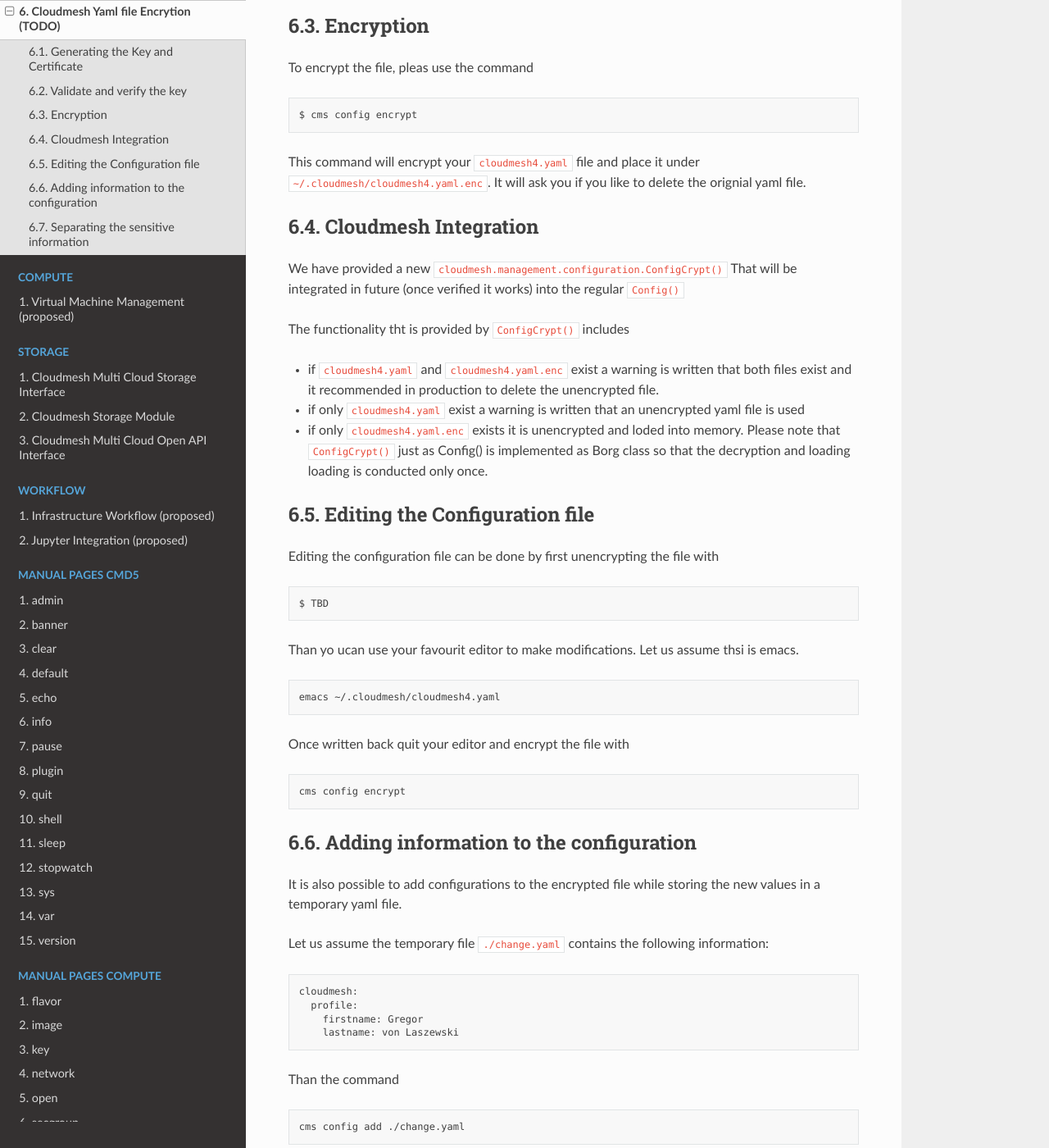
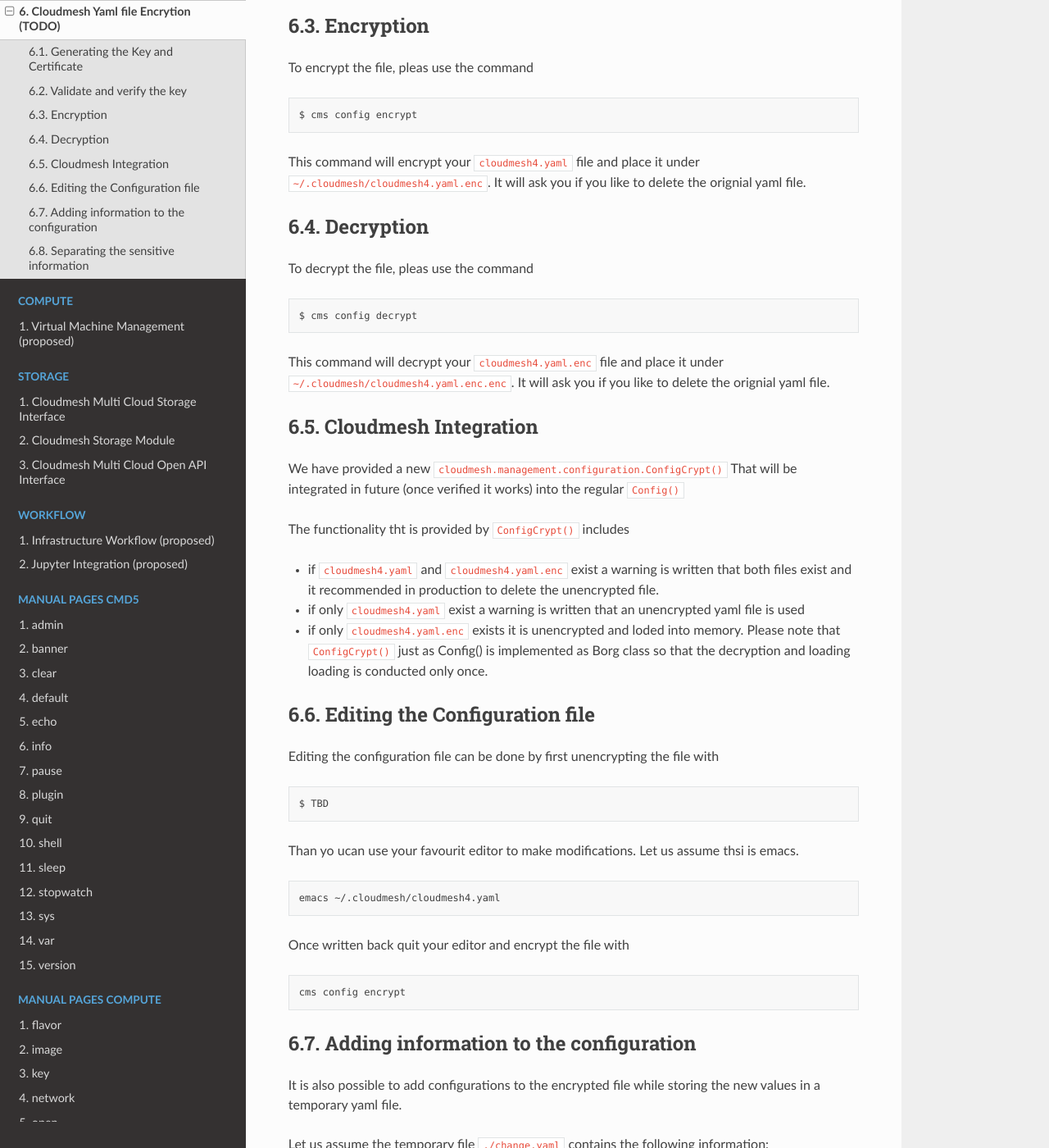
Before and after one commit to xiaoyue10131748/cloudmesh-manual, a Sphinx documentation site: the page built from docs-source/source/configuration/encryption.md, in a window 1280 px wide and 1400 px high, scrolled down 1023 px. Shown: the whole window at 82% size. Built offline with Sphinx 7.4.7 and the Read the Docs theme 2.0.0, drawn with Linux system fonts in a browser that asks for light colours; pages that are not in the unit, such as notebooks, are missing from menus.

Commit message:
Update encryption.md

````diff
--- a/docs-source/source/configuration/encryption.md
+++ b/docs-source/source/configuration/encryption.md
@@ -53,6 +53,17 @@
 
 This command will encrypt your `cloudmesh4.yaml` file and place it under
 `~/.cloudmesh/cloudmesh4.yaml.enc`. It will ask you if you like to delete the orignial yaml file.
+
+## Decryption
+
+To decrypt the file, pleas use the command
+
+```bash
+$ cms config decrypt
+```
+
+This command will decrypt your `cloudmesh4.yaml.enc` file and place it under
+`~/.cloudmesh/cloudmesh4.yaml.enc.enc`. It will ask you if you like to delete the orignial yaml file.
 
 ## Cloudmesh Integration
 
````
